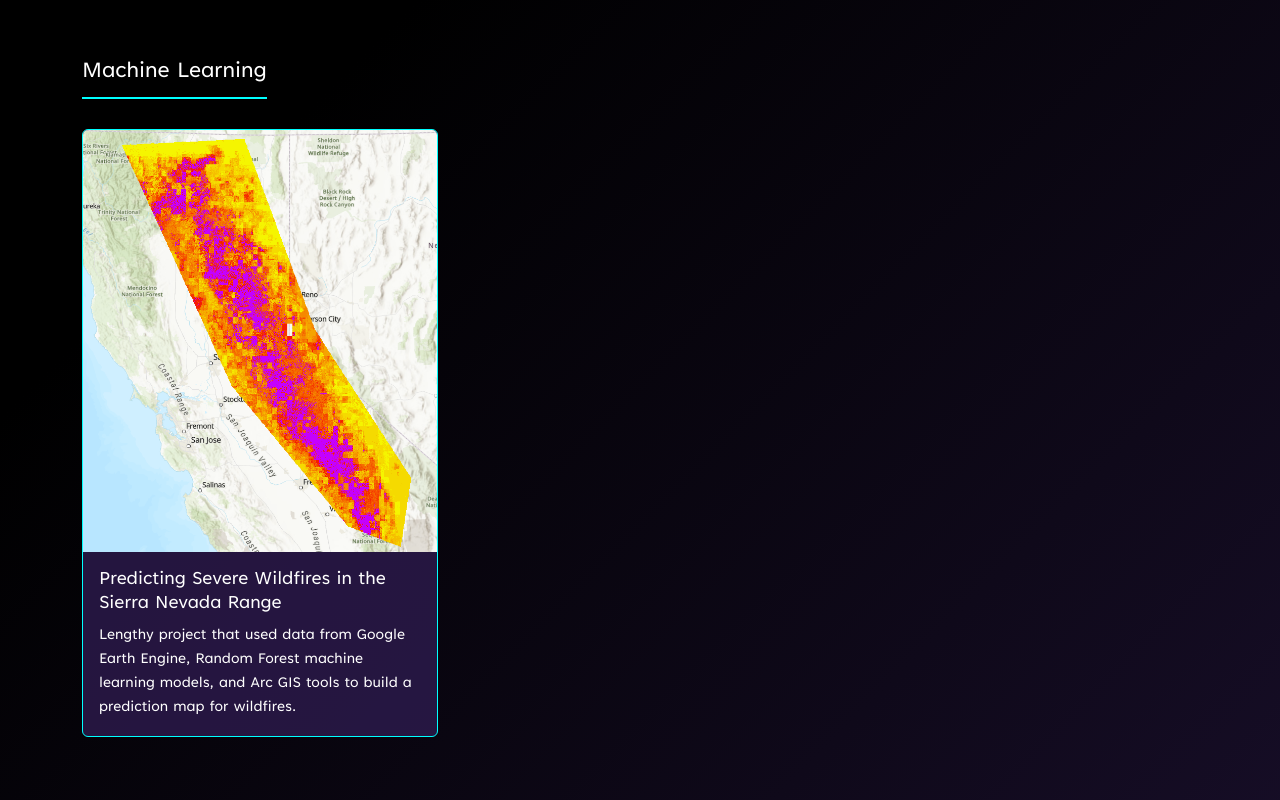
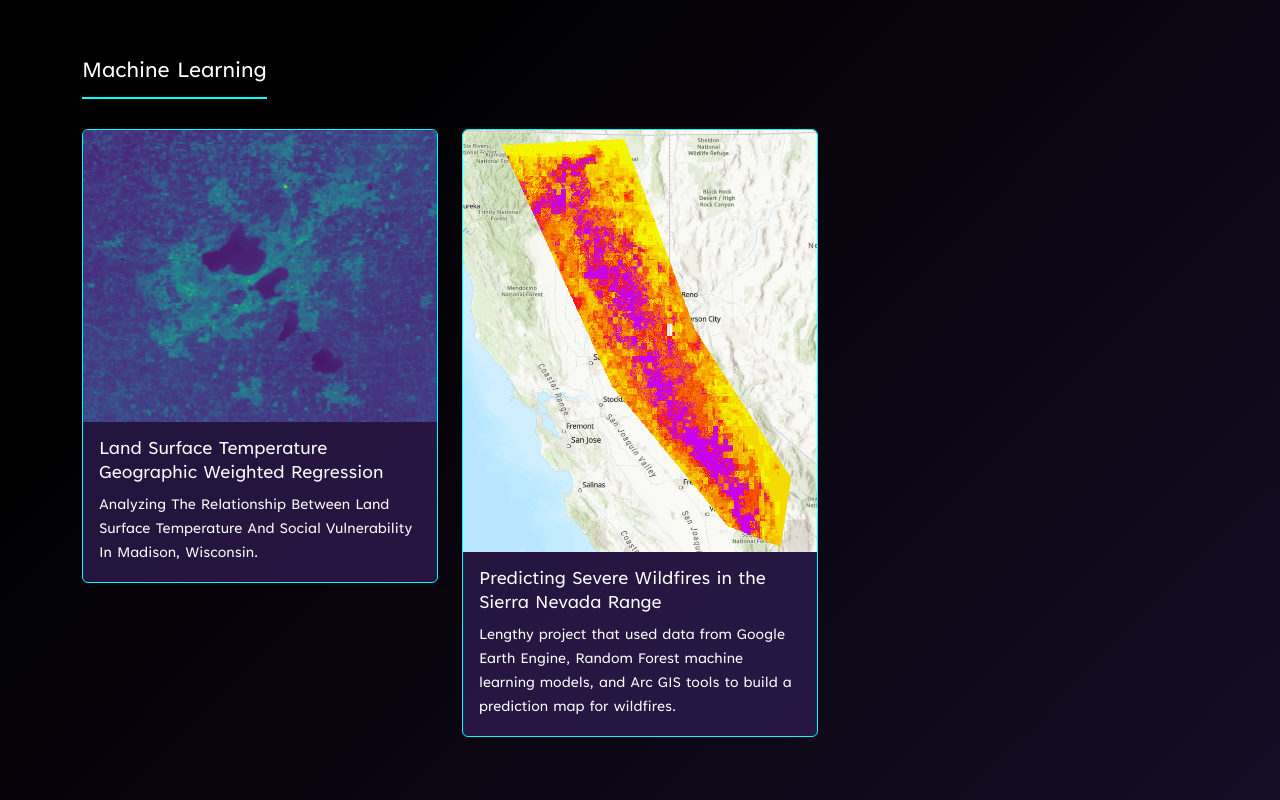
Before and after one commit to addisonia/Addison-Maps, a plain HTML site: page index.html in a window 1280 px wide. Shown: the part 1320-2120 px from the top of the page. Drawn offline with nearby package versions, Linux system fonts and the light colour scheme; a web font is replaced by a local one.

Commit message:
added Land Surface Temperature Geographic Weighted Regression project

```diff
--- a/index.html
+++ b/index.html
@@ -51,7 +51,7 @@
         </button>
     </section>
 
-    <!-- maps gallery title (moved higher) -->
+    <!-- maps gallery title -->
     <section class="container py-5" id="maps-gallery">
         <h2 class="section-title">Maps Gallery</h2>
     </section>
@@ -60,6 +60,20 @@
     <section class="container py-5" id="machine-learning">
         <h3 class="section-subtitle">Machine Learning</h3>
         <div class="row">
+
+            <!-- Land Surface Temperature Geographic Weighted Regression -->
+            <div class="col-md-4 mb-4">
+                <div class="card map-card">
+                    <a href="https://drive.google.com/file/d/1LBPx5kUA9sLfu-FxrcPB7RD5gEzKUTMp/view?usp=sharing" target="_blank" class="map-link">
+                        <img src="images/GWR_LST.png" class="card-img-top" alt="LST GWR">
+                        <div class="card-body">
+                            <h5 class="card-title">Land Surface Temperature Geographic Weighted Regression</h5>
+                            <p class="card-text">Analyzing The Relationship Between Land Surface Temperature And Social Vulnerability In Madison, Wisconsin.</p>
+                        </div>
+                    </a>
+                </div>
+            </div>
+
             <!-- predicting severe wildfires story map -->
             <div class="col-md-4 mb-4">
                 <div class="card map-card">
@@ -193,8 +207,9 @@
 
     <!-- other maps section -->
     <section class="container py-5" id="other-maps">
-        <h3 class="section-subtitle">Story Maps</h3>
+        <h3 class="section-subtitle">Other Maps/Projects</h3>
         <div class="row">
+
             <!-- colorado ghost towns -->
             <div class="col-md-4 mb-4">
                 <div class="card map-card">
```
